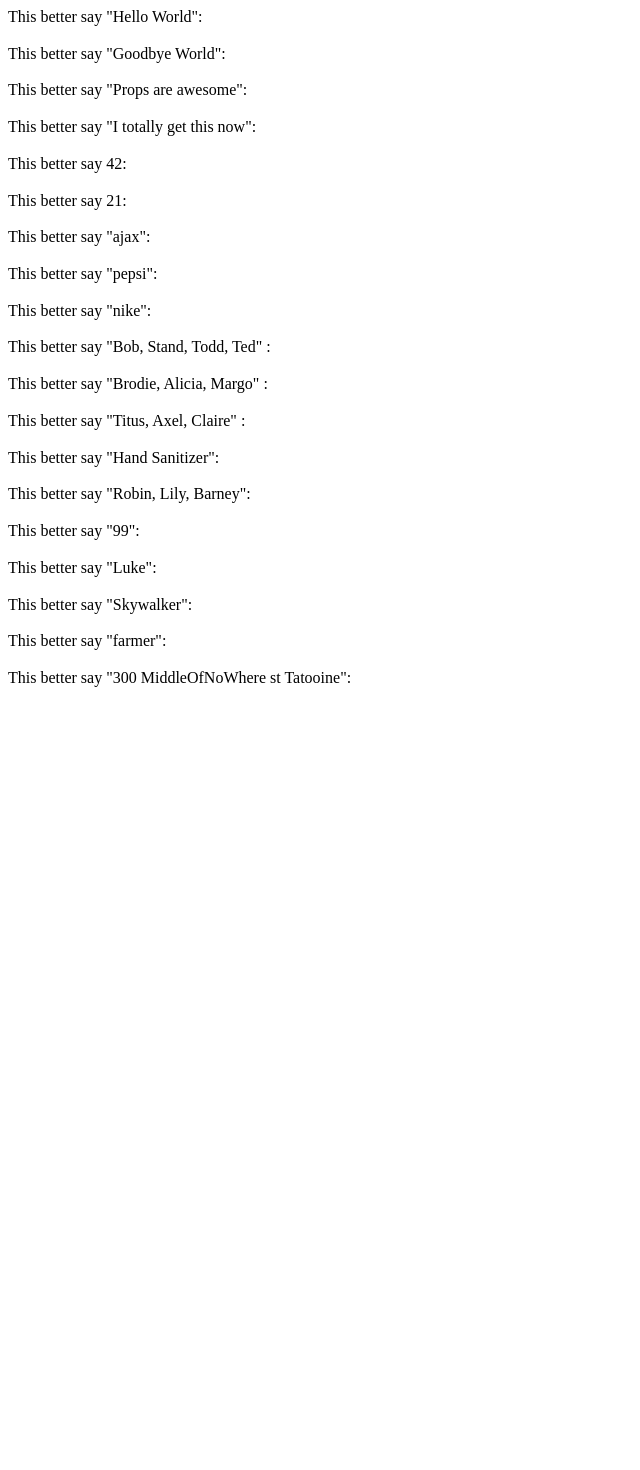
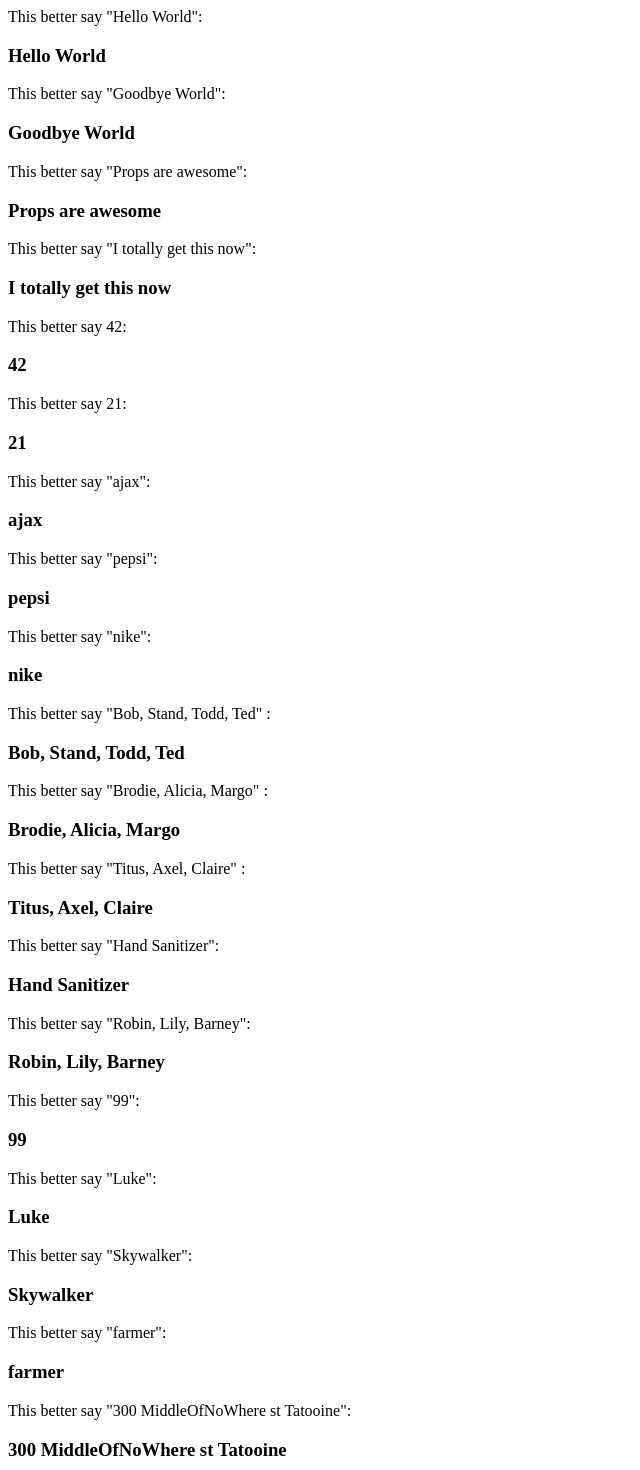
Before and after one commit to walzer85/advanced-prop-practice, a React (Create React App) app: page / in a window 1280 px wide. Shown: the top 1470 px of the page, without its empty margins (0-640 px from the left). Before the commit the page ends 800 px from the top, so only its background shows below. Built offline with nearby package versions, Linux system fonts and the light colour scheme.

Commit message:
complete project

```diff
--- a/src/App.js
+++ b/src/App.js
@@ -3,7 +3,7 @@ import "./App.css";
 import PropTypes from "prop-types";
 import SuperComponent from "./components/SuperComponent";
 
-/* eslint-disable no-unused-vars, no-console */
+/* eslint-disable no-unused-vars, no-console, max-len */
 function App(props) {
   const product = {
     name: "ajax",
@@ -13,57 +13,60 @@ function App(props) {
   return (
     <div>
       {/* send in a prop called "message", give it the string "Hello World" */}
-      <div>This better say "Hello World": <SuperComponent /> </div>
+      <div>This better say "Hello World": <SuperComponent message={"Hello World"} /> </div>
       {/* send in a prop called "message", give it the string "Goodbye World" */}
-      <div>This better say "Goodbye World": <SuperComponent /> </div>
+      <div>This better say "Goodbye World": <SuperComponent message={"Goodbye World"} /> </div>
       {/* send in a prop called "message", give it the string "Props are awesome" */}
-      <div>This better say "Props are awesome": <SuperComponent /> </div>
+      <div>This better say "Props are awesome": <SuperComponent message={"Props are awesome"} /> </div>
       {/* send in a prop called "message", give it the string "I totally get this now" */}
-      <div>This better say "I totally get this now": <SuperComponent /> </div>
+      <div>This better say "I totally get this now": <SuperComponent message={"I totally get this now"} /> </div>
 
 
       {/* send in a prop called "magicNumber", give it the number 42*/}
-      <div>This better say 42: <SuperComponent /> </div>
+      <div>This better say 42: <SuperComponent magicNumber={42} /> </div>
       {/* send in a prop called "magicNumber", give it the number 21*/}
-      <div>This better say 21: <SuperComponent /> </div>
+      <div>This better say 21: <SuperComponent magicNumber={21} /> </div>
 
 
       {/* send in a prop called "product", give it the variable product*/}
-      <div>This better say "ajax": <SuperComponent /> </div>
+      <div>This better say "ajax": <SuperComponent product={product} /> </div>
       {/* send in a prop called "product", give it an object with a name property "pepsi"*/}
-      <div>This better say "pepsi": <SuperComponent /> </div>
+      <div>This better say "pepsi": <SuperComponent product={{name: "pepsi"}} /> </div>
       {/* send in a prop called "product", give it an object with a name property "nike"*/}
-      <div>This better say "nike": <SuperComponent /> </div>
+      <div>This better say "nike": <SuperComponent product={{name: "nike"}} /> </div>
 
 
       {/* send in a prop called "names", give it the variable names*/}
-      <div>This better say "Bob, Stand, Todd, Ted" : <SuperComponent /> </div>
+      <div>This better say "Bob, Stand, Todd, Ted" : <SuperComponent names={names} /> </div>
       {/* send in a prop called "names", give it an array ["Brodie","Alicia","Margo"]*/}
-      <div>This better say "Brodie, Alicia, Margo" : <SuperComponent /> </div>
+      <div>This better say "Brodie, Alicia, Margo" : <SuperComponent names={["Brodie","Alicia","Margo"]} /> </div>
       {/* send in a prop called "names", give it an array ["Titus","Axel","Claire"]*/}
-      <div>This better say "Titus, Axel, Claire" : <SuperComponent /> </div>
+      <div>This better say "Titus, Axel, Claire" : <SuperComponent names={["Titus","Axel","Claire"]} /> </div>
 
       {/* Use App's props*/}
       {/* send in a prop called "products", give it the products array from App's props*/}
-      <div>This better say "Hand Sanitizer": <SuperComponent /> </div>
+      <div>This better say "Hand Sanitizer": <SuperComponent products={props.products} /> </div>
       {/* send in a prop called "names", give it the names array from App's props*/}
-      <div>This better say "Robin, Lily, Barney": <SuperComponent /> </div>
+      <div>This better say "Robin, Lily, Barney": <SuperComponent names={props.names} /> </div>
       {/* send in a prop called "magicNumber", give it the magicNumber from App's props*/}
-      <div>This better say "99": <SuperComponent /> </div>
+      <div>This better say "99": <SuperComponent magicNumber={props.magicNumber} /> </div>
       {/* send in a prop called "message", give it the contact.firstName from App's props*/}
-      <div>This better say "Luke": <SuperComponent /> </div>
+      <div>This better say "Luke": <SuperComponent message={props.contact.firstName} /> </div>
       {/* send in a prop called "message", give it the contact.lastName from App's props*/}
-      <div>This better say "Skywalker": <SuperComponent /> </div>
+      <div>This better say "Skywalker": <SuperComponent message={props.contact.lastName} /> </div>
       {/* send in a prop called "message", give it the contact.occupation from App's props*/}
-      <div>This better say "farmer": <SuperComponent /> </div>
+      <div>This better say "farmer": <SuperComponent message={props.contact.occupation} /> </div>
       {/* send in a prop called "message", give it the contact.address from App's props*/}
-      <div>This better say "300 MiddleOfNoWhere st Tatooine": <SuperComponent /> </div>
+      <div>This better say "300 MiddleOfNoWhere st Tatooine": <SuperComponent message={props.contact.address} /> </div>
 
 
     </div>
   );
 }
 App.propTypes = {
-  products: PropTypes.array.isRequired
+  products: PropTypes.array.isRequired,
+  names: PropTypes.array.isRequired,
+  magicNumber: PropTypes.number.isRequired,
+  contact: PropTypes.object.isRequired
 };
 export default App;
```
Also changed, not shown: src/components/SuperComponent.js (+5 -5 lines), 1 other file (tests, documents, lock files or other folders).
